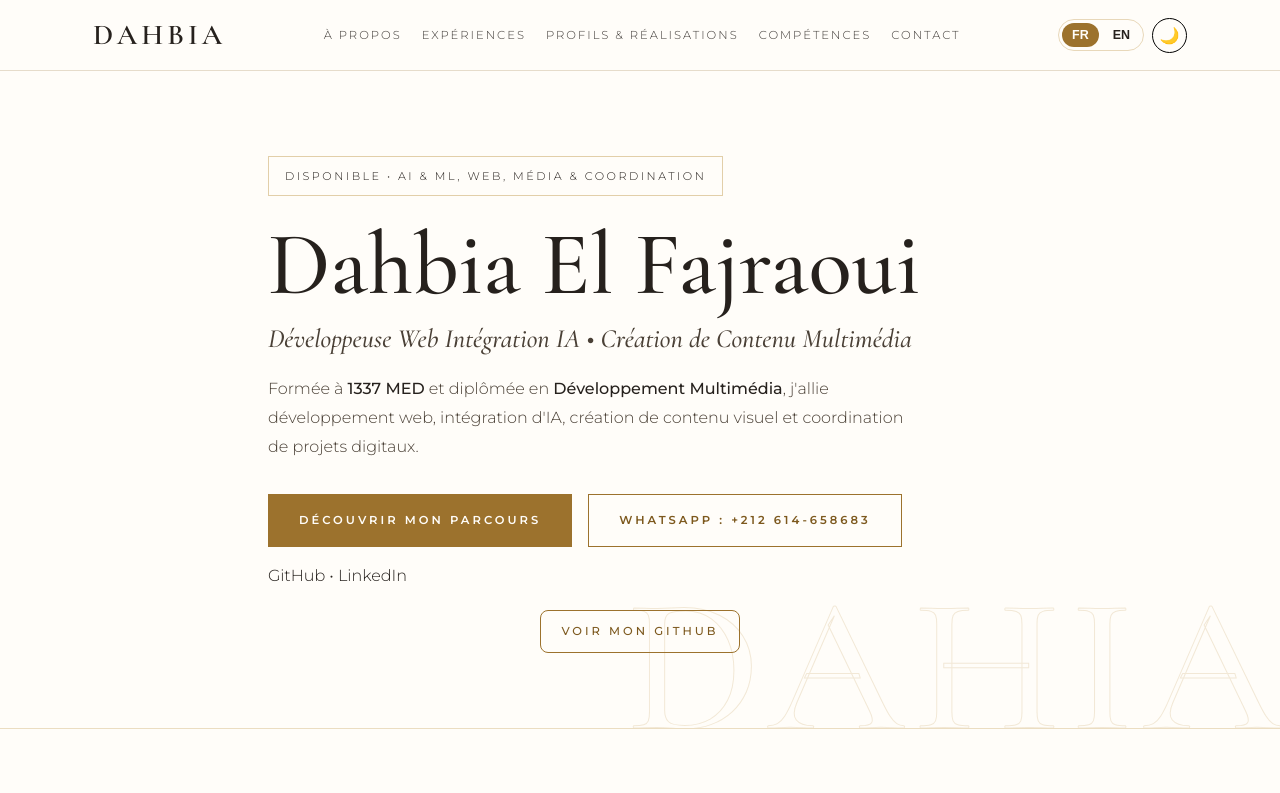
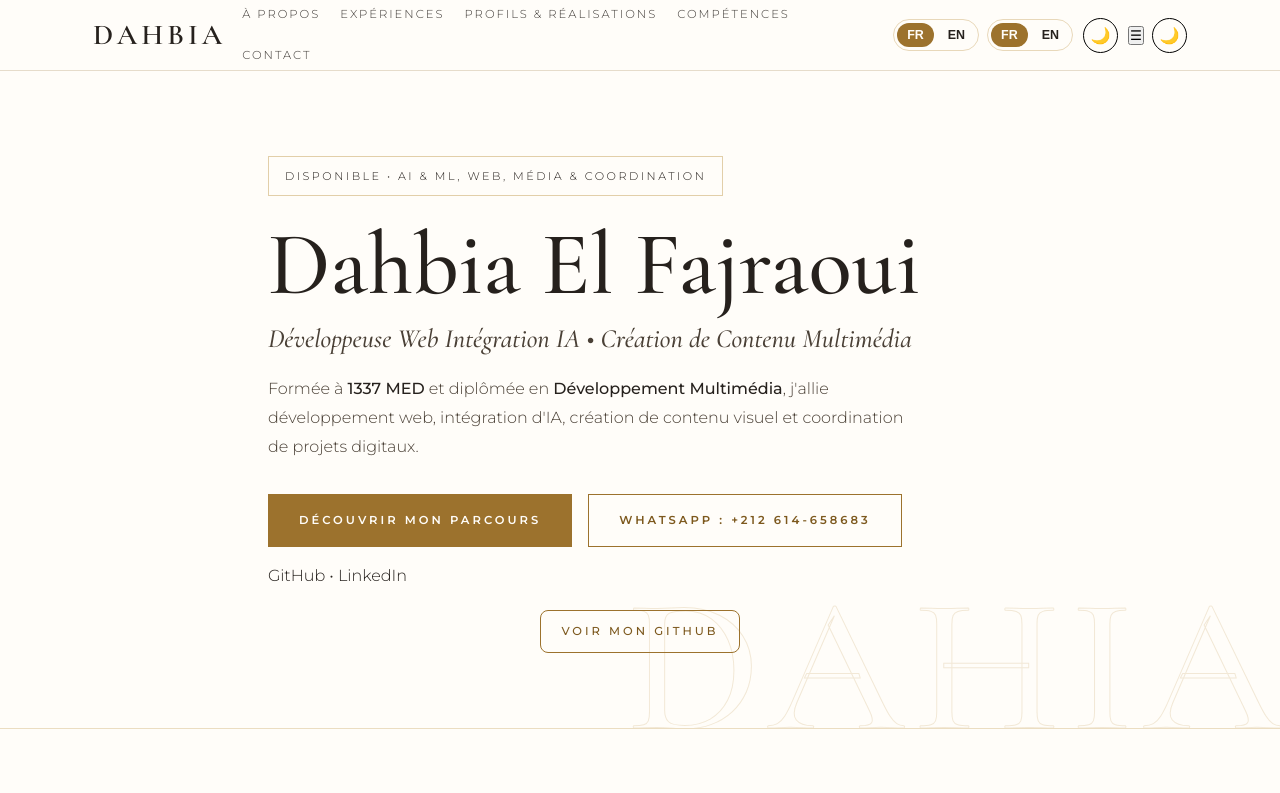
Before and after one commit to dahbia15/portfolio, a plain HTML site: page index.html in a window 1280 px wide. Shown: the top 793 px of the page. Drawn offline with nearby package versions, Linux system fonts and the light colour scheme.

Commit message:
Update index.html

```diff
--- a/index.html
+++ b/index.html
@@ -31,6 +31,18 @@
           <button type="button" class="lang-btn active" data-lang="fr">FR</button>
           <button type="button" class="lang-btn" data-lang="en">EN</button>
         </div>
+        <div class="header-actions">
+        <div class="lang-switch">
+          <button type="button" class="lang-btn active" data-lang="fr">FR</button>
+          <button type="button" class="lang-btn" data-lang="en">EN</button>
+        </div>
+
+        <button id="theme-toggle" class="theme-btn" aria-label="Changer le thème">🌙</button>
+
+        <button type="button" class="menu-toggle" id="menu-toggle" aria-label="Menu" aria-expanded="false">
+          ☰
+        </button>
+      </div>
 
         <button id="theme-toggle" class="theme-btn" aria-label="Changer le thème">🌙</button>
       </div>
```
